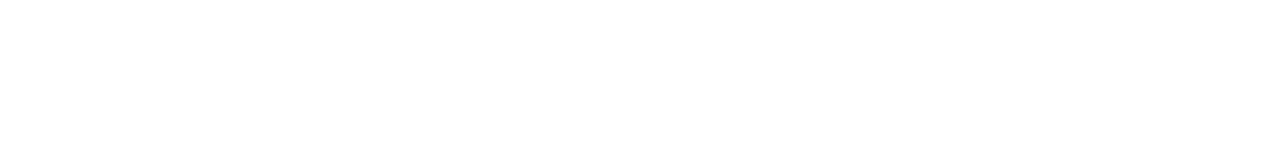
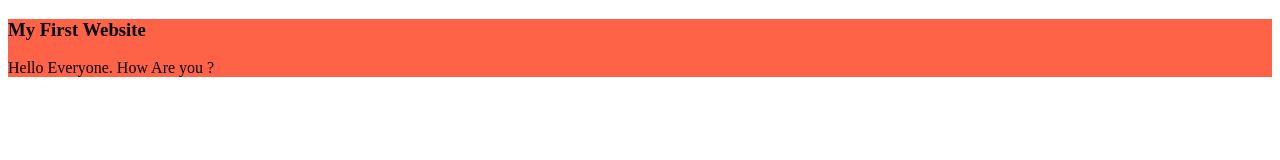
Before and after one commit to jubairae10/my-simple-website, a plain HTML site: page index.html in a window 1280 px wide. Drawn offline with Linux system fonts and the light colour scheme.

Commit message:
added the first blog

```diff
--- a/index.html
+++ b/index.html
@@ -4,8 +4,12 @@
     <meta charset="UTF-8">
     <meta name="viewport" content="width=device-width, initial-scale=1.0">
     <title>My Simple Website</title>
+    <link rel="stylesheet" href="styles/blog.css">
 </head>
 <body>
-
+    <div>
+        <h3>My First Website</h3>
+        <p>Hello Everyone. How Are you ?</p>
+    </div>
 </body>
 </html>
--- /dev/null
+++ b/styles/blog.css
@@ -0,0 +1,4 @@
+div{
+    background-color: tomato;
+    padding: 10;
+}
```
